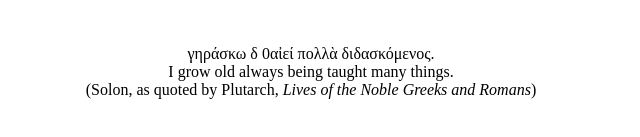
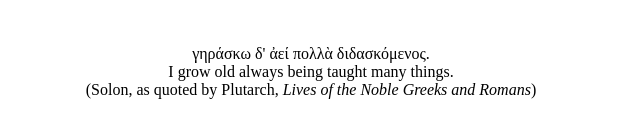
Before and after one commit to classicist/ancient_greek_with_thrasymachus, a plain HTML site: page index.html in a window 1280 px wide. Shown: the part 1949-2086 px from the top of the page, 9-649 px from the left. Drawn offline with Linux system fonts and the light colour scheme.

Commit message:
corrected minor greek error on index page

```diff
--- a/index.html
+++ b/index.html
@@ -41,4 +41,4 @@
 <li><p><a href=spionic.ttf>SPIonic Font (TTF)</a> Unicode version of the Greek font originally used in the design of this website.
 </ul>
 
-<center><p class=skip>γηράσκω δ 0αἰεί πολλὰ διδασκόμενος.<br>I grow old always being taught many things.<br>(Solon, as quoted by Plutarch, <i>Lives of the Noble Greeks and Romans</i>)</center>
+<center><p class=skip>γηράσκω δ' ἀεί πολλὰ διδασκόμενος.<br>I grow old always being taught many things.<br>(Solon, as quoted by Plutarch, <i>Lives of the Noble Greeks and Romans</i>)</center>
```
